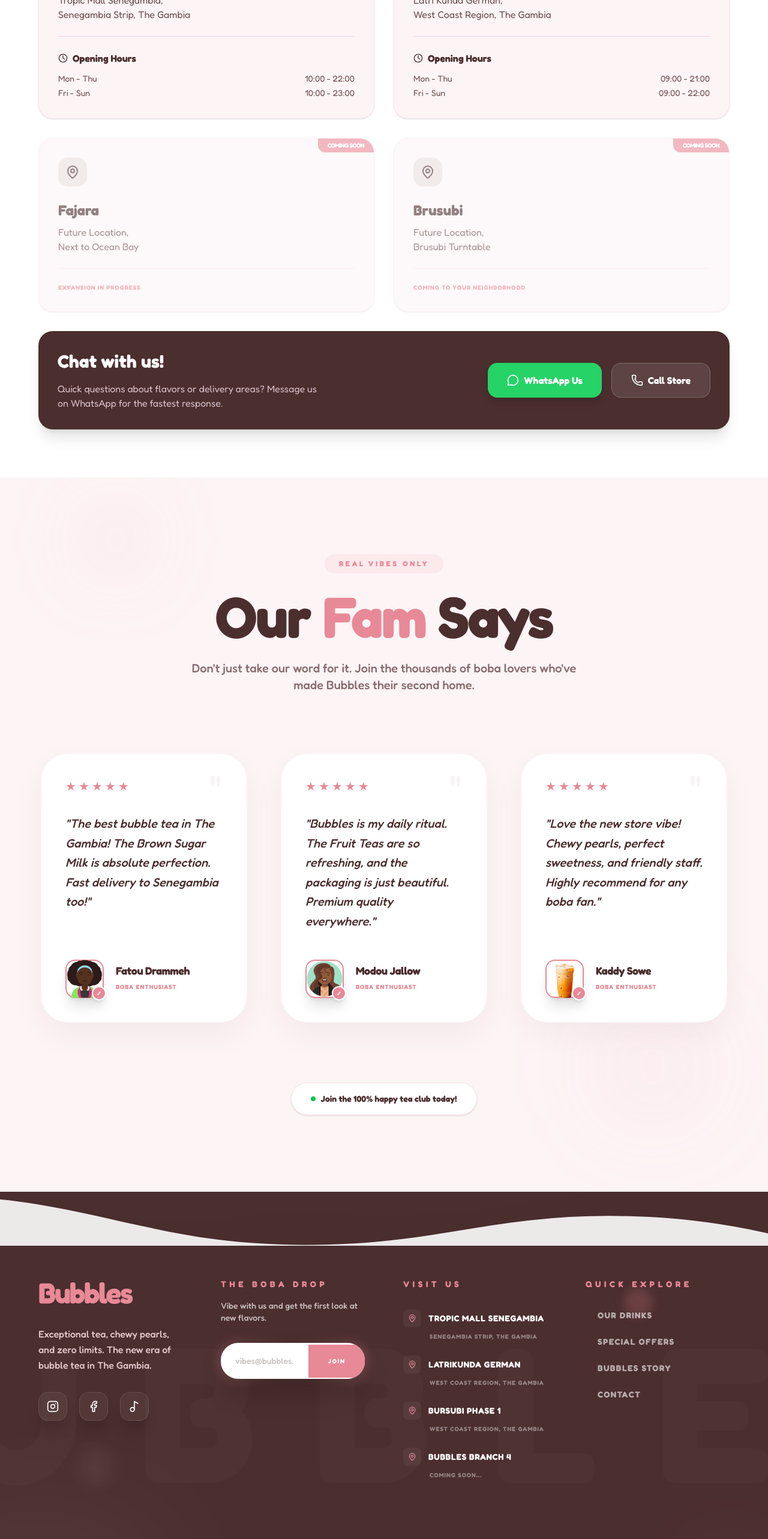
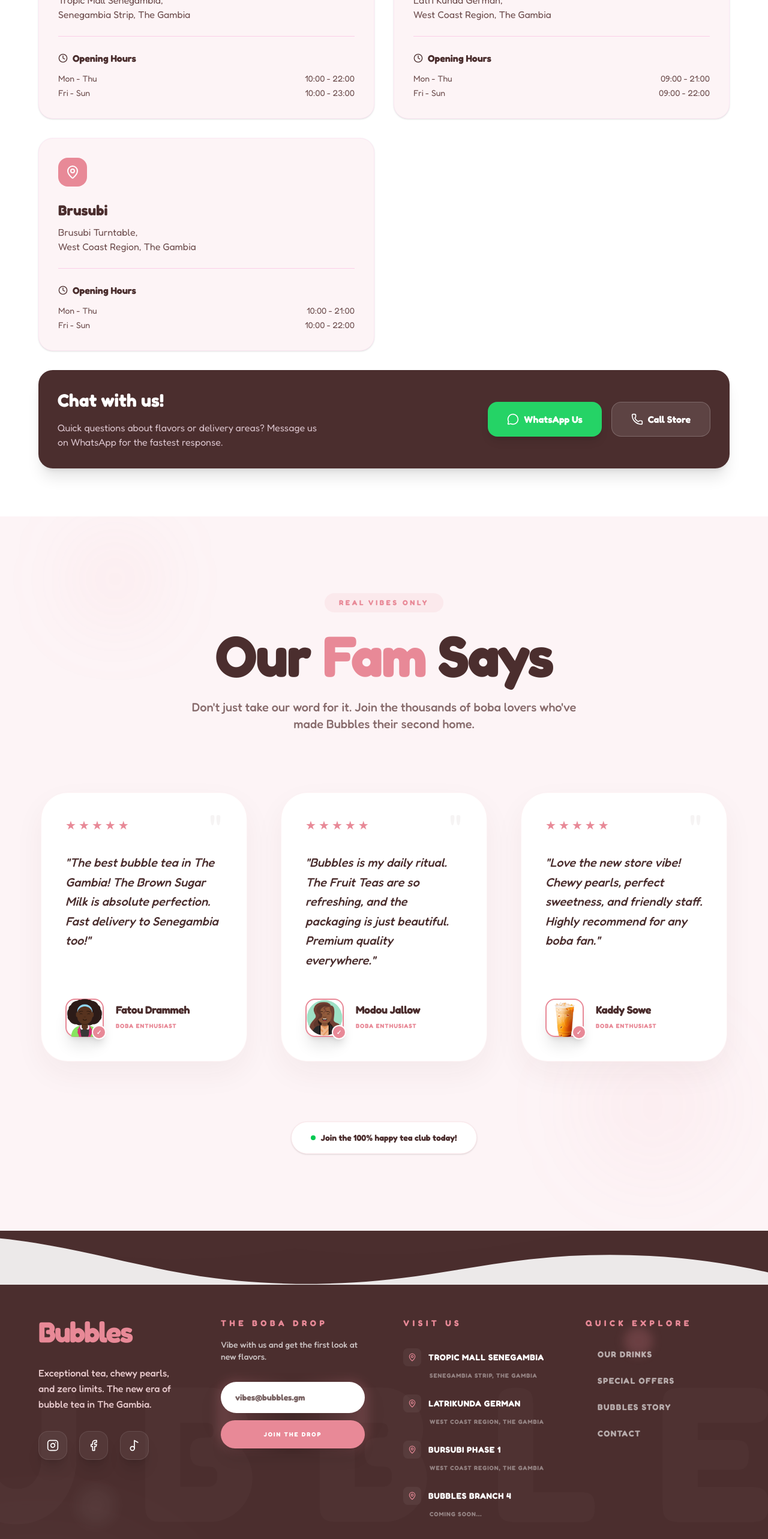
Before and after one commit to Jammeha/bubble-tea-website, a Next.js app: page / in a window 1280 px wide. Shown: the part 3195-5761 px from the top of the page at 60% size. Built offline with nearby package versions, Linux system fonts and the light colour scheme.

Commit message:
fix: update footer newsletter layout and activate Brusubi branch on contact page

```diff
--- a/components/ContactSection.tsx
+++ b/components/ContactSection.tsx
@@ -63,35 +63,24 @@ const ContactSection = () => {
             </div>
           </div>
 
-          {/* Card 3: Branch 3 Coming Soon */}
-          <div className="bg-[#FDF4F6] p-8 rounded-3xl shadow-sm border border-pink-100 opacity-60 relative overflow-hidden group">
-            <div className="absolute top-0 right-0 bg-[#E88997] text-white px-4 py-1 text-[10px] font-black uppercase tracking-tighter rounded-bl-xl">Coming Soon</div>
-            <div className="bg-[#4B2E2E]/10 w-12 h-12 rounded-2xl flex items-center justify-center mb-6 text-[#4B2E2E]">
-              <MapPin size={24} />
-            </div>
-            <h3 className="text-2xl font-bold text-[#4B2E2E] mb-2">Fajara</h3>
-            <p className="text-[#6B4B4B] mb-6">
-              Future Location,<br />
-              Next to Ocean Bay
-            </p>
-            <div className="pt-6 border-t border-pink-200/50">
-               <p className="text-[10px] font-black text-[#E88997] uppercase tracking-widest">Expansion in progress</p>
-            </div>
-          </div>
-
-          {/* Card 4: Branch 4 Coming Soon */}
-          <div className="bg-[#FDF4F6] p-8 rounded-3xl shadow-sm border border-pink-100 opacity-60 relative overflow-hidden group">
-             <div className="absolute top-0 right-0 bg-[#E88997] text-white px-4 py-1 text-[10px] font-black uppercase tracking-tighter rounded-bl-xl">Coming Soon</div>
-            <div className="bg-[#4B2E2E]/10 w-12 h-12 rounded-2xl flex items-center justify-center mb-6 text-[#4B2E2E]">
+          {/* Card 3: Brusubi - Active Branch */}
+          <div className="bg-[#FDF4F6] p-8 rounded-3xl shadow-sm border border-pink-100 hover:shadow-md transition">
+            <div className="bg-[#E88997] w-12 h-12 rounded-2xl flex items-center justify-center mb-6 text-white">
               <MapPin size={24} />
             </div>
             <h3 className="text-2xl font-bold text-[#4B2E2E] mb-2">Brusubi</h3>
             <p className="text-[#6B4B4B] mb-6">
-              Future Location,<br />
-              Brusubi Turntable
+              Brusubi Turntable,<br />
+              West Coast Region, The Gambia
             </p>
-            <div className="pt-6 border-t border-pink-200/50">
-               <p className="text-[10px] font-black text-[#E88997] uppercase tracking-widest">Coming to your neighborhood</p>
+            <div className="pt-6 border-t border-pink-200">
+              <h4 className="font-bold text-[#4B2E2E] flex items-center gap-2 mb-3">
+                <Clock size={16} /> Opening Hours
+              </h4>
+              <ul className="text-sm text-[#6B4B4B] space-y-1">
+                <li className="flex justify-between"><span>Mon - Thu</span> <span>10:00 - 21:00</span></li>
+                <li className="flex justify-between"><span>Fri - Sun</span> <span>10:00 - 22:00</span></li>
+              </ul>
             </div>
           </div>
 
--- a/components/Footer.tsx
+++ b/components/Footer.tsx
@@ -103,18 +103,18 @@ const Footer = () => {
 
             <div className="relative max-w-sm">
               <div className="absolute -inset-1.5 bg-gradient-to-r from-[#E88997] via-[#4B2E2E] to-[#E88997] rounded-[2rem] blur opacity-20"></div>
-              <div className="relative flex items-center bg-white rounded-[1.8rem] overflow-hidden shadow-2xl">
+              <div className="relative flex flex-col gap-3">
                 <input
                   type="email"
                   placeholder="vibes@bubbles.gm"
-                  className="flex-1 min-w-0 px-6 py-5 bg-transparent outline-none text-sm text-[#4B2E2E] font-medium placeholder:text-[#4B2E2E]/30"
+                  className="w-full px-6 py-4 rounded-[1.8rem] bg-white outline-none text-sm text-[#4B2E2E] font-semibold placeholder:text-[#4B2E2E]/75 shadow-2xl"
                   suppressHydrationWarning
                 />
                 <button
-                  className="bg-[#E88997] text-white px-8 py-5 font-black uppercase text-[10px] tracking-[0.2em] hover:bg-[#4B2E2E] transition-colors whitespace-nowrap"
+                  className="w-full bg-[#E88997] text-white px-8 py-4 rounded-[1.8rem] font-black uppercase text-[10px] tracking-[0.2em] hover:bg-[#4B2E2E] transition-colors shadow-xl"
                   suppressHydrationWarning
                 >
-                  Join
+                  Join the Drop
                 </button>
               </div>
             </div>
```
